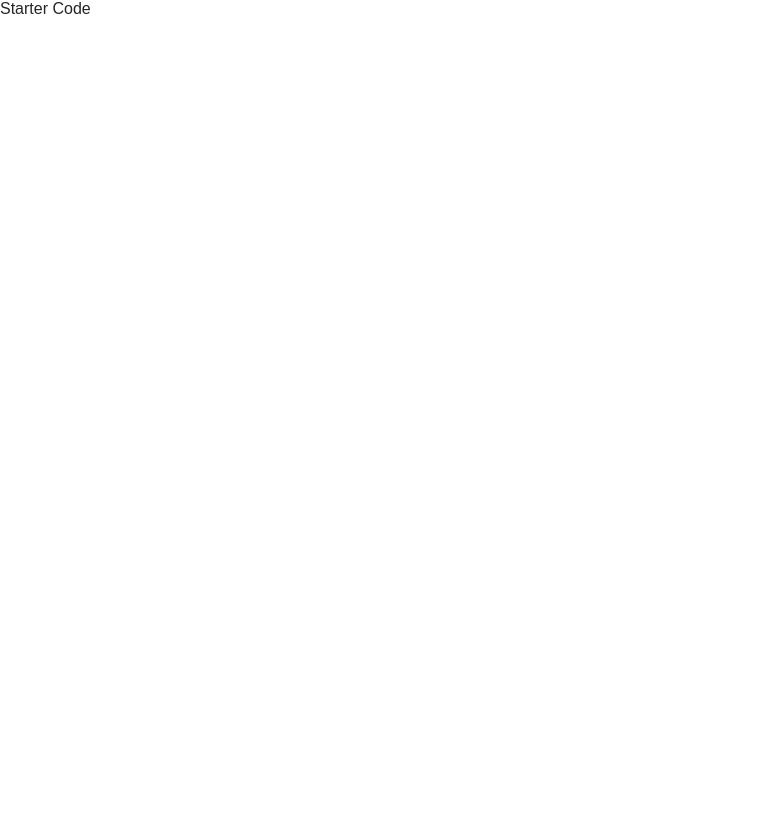
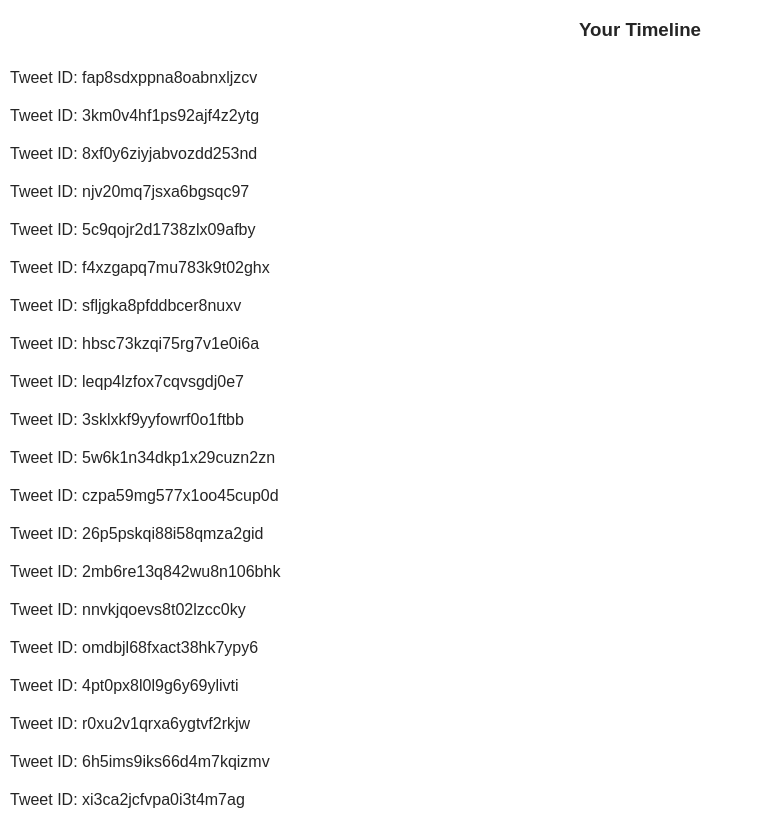
Before and after one commit to Foxifly/Twitter-Clone---Udacity-Project, a React (Create React App) app: page / in a window 1280 px wide. Shown: the whole page, without its empty margins (0-763 px from the left). Before the commit the page ends 800 px from the top, so only its background shows below. Built offline with nearby package versions, Linux system fonts and the light colour scheme.

Commit message:
Set up the Dashboard component to pull in tweetids.

```diff
--- a/src/components/App.js
+++ b/src/components/App.js
@@ -1,13 +1,18 @@
 import React, { Component } from "react";
 import { connect } from "react-redux";
 import handleInitialData from "../actions/shared";
+import Dashboard from "./Dashboard";
 
 class App extends Component {
   componentDidMount() {
     this.props.dispatch(handleInitialData());
   }
   render() {
-    return <div>Starter Code</div>;
+    return (
+      <div>
+        <Dashboard />
+      </div>
+    );
   }
 }
 
--- /dev/null
+++ b/src/components/Dashboard.js
@@ -0,0 +1,31 @@
+import React, { Component } from "react";
+import { connect } from "react-redux";
+
+class Dashboard extends Component {
+  render() {
+    return (
+      <div>
+        <h3 className="center">Your Timeline</h3>
+        <ul className="dashboard-list">
+          {this.props.tweetIds.map(tweetid => {
+            return (
+              <li key={tweetid}>
+                <div>Tweet ID: {tweetid}</div>
+              </li>
+            );
+          })}
+        </ul>
+      </div>
+    );
+  }
+}
+
+function mapStateToProps({ tweets }) {
+  return {
+    tweetIds: Object.keys(tweets).sort(
+      (a, b) => tweets[b].timestamp - tweets[a].timestamp
+    )
+  };
+}
+
+export default connect(mapStateToProps)(Dashboard);
```
